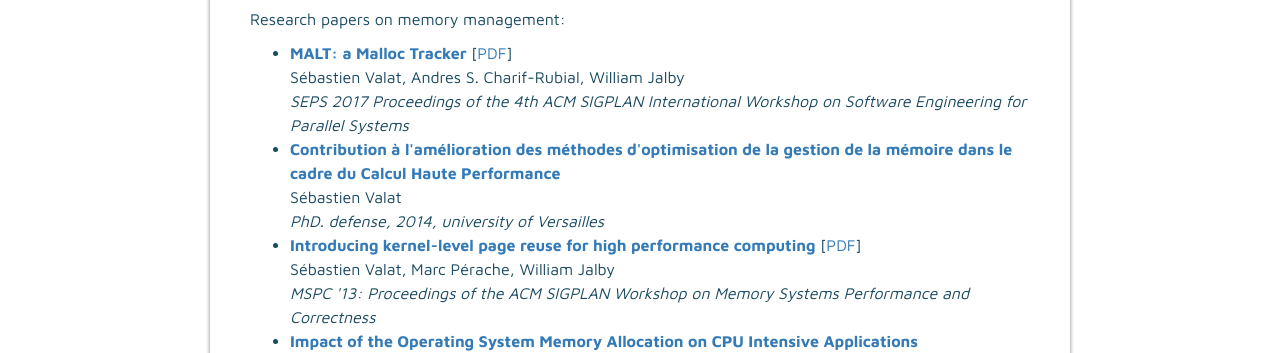
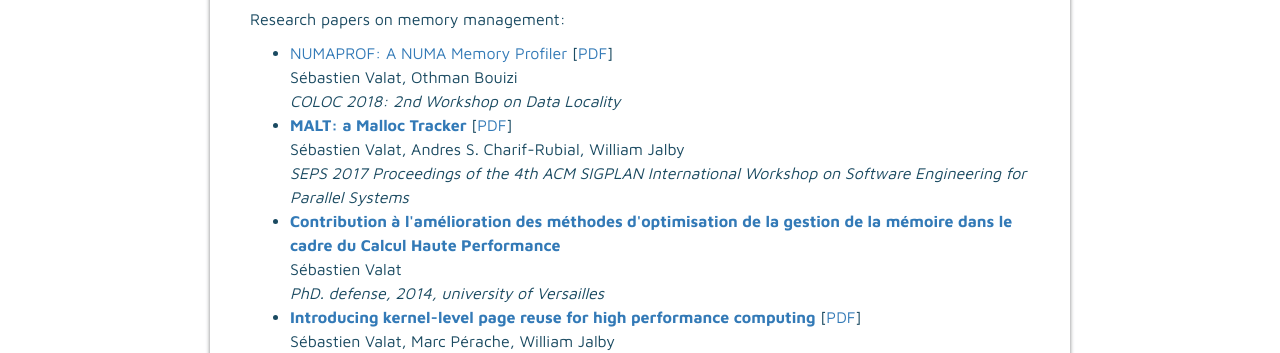
Before and after one commit to svalat/svalat.github.io, a website: page research.html in a window 1280 px wide. Shown: the part 369-722 px from the top of the page. Drawn offline with Linux system fonts and the light colour scheme; a web font is replaced by a local one.

Commit message:
add article

```diff
--- a/research.html
+++ b/research.html
@@ -38,6 +38,9 @@
 			<!--<p class='meta'>Dec. 2017</p>-->
 			<p>Research papers on memory management:
 				<ul>
+					<li><a>NUMAPROF: A NUMA Memory Profiler</a></b> [<a href='docs/2018-09-numaprof-coloc.pdf'>PDF</a>]<br/>
+						Sébastien Valat, Othman Bouizi</br>
+						<i>COLOC 2018: 2nd Workshop on Data Locality</i>
 					<li>
 						<b><a href='https://doi.org/10.1145/3141865.3141867'>MALT: a Malloc Tracker</a></b> [<a href='docs/2017-10-malt-paper.pdf'>PDF</a>]<br/>
 						Sébastien Valat, Andres S. Charif-Rubial, William Jalby<br/>
```
Also changed, not shown: 1 other file.
